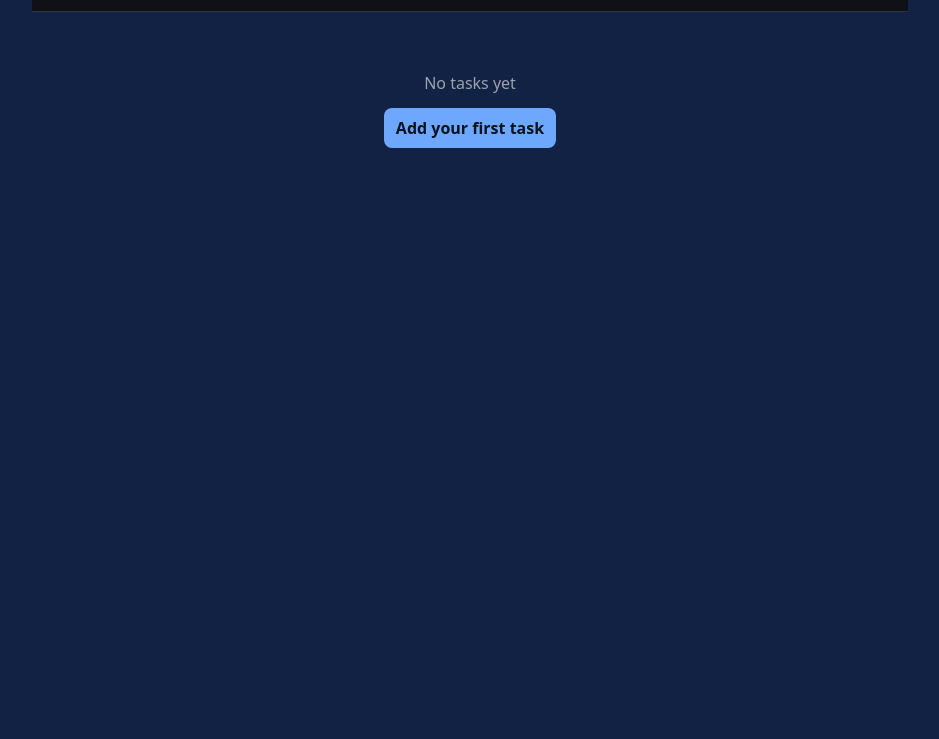
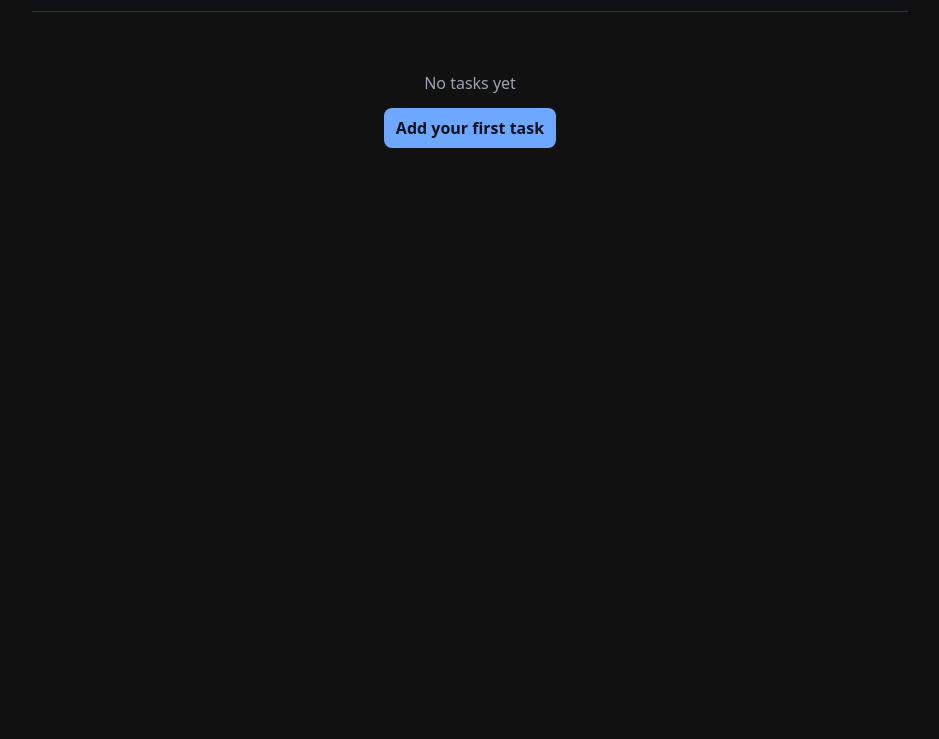
Before and after one commit to Leo-neoboy/TaskTree, a plain HTML site: page index.html in a window 1280 px wide. Shown: the part 61-800 px from the top of the page, without its empty margins (170-1109 px from the left). Drawn offline with Linux system fonts and the light colour scheme.

Commit message:
Proper Background

```diff
--- a/style.css
+++ b/style.css
@@ -5,8 +5,8 @@
 :root {
     color-scheme: dark;
 
-    --bg: #112244;
-    --surface: #191b20;
+    --bg: #111111;
+    --surface: #1b1b2c;
     --border: #30343d;
 
     --text: #f2f3f5;
```
